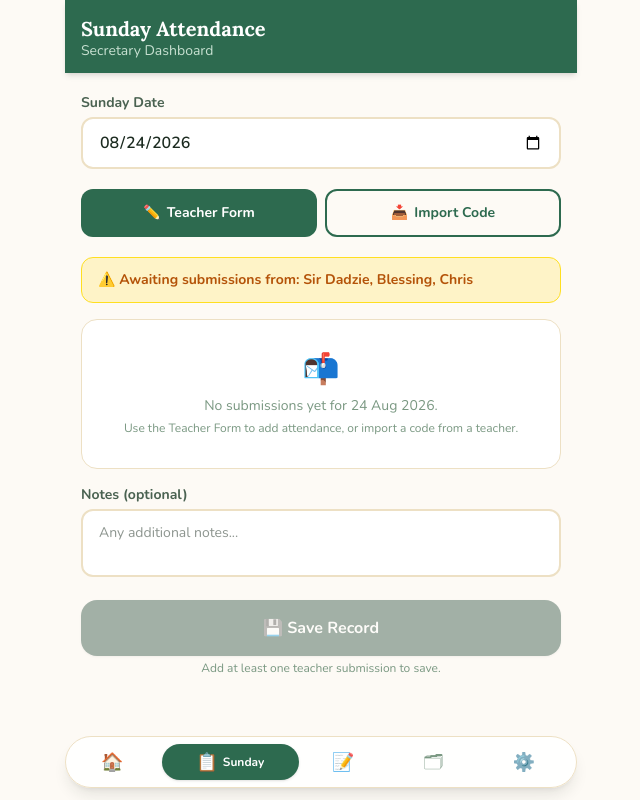
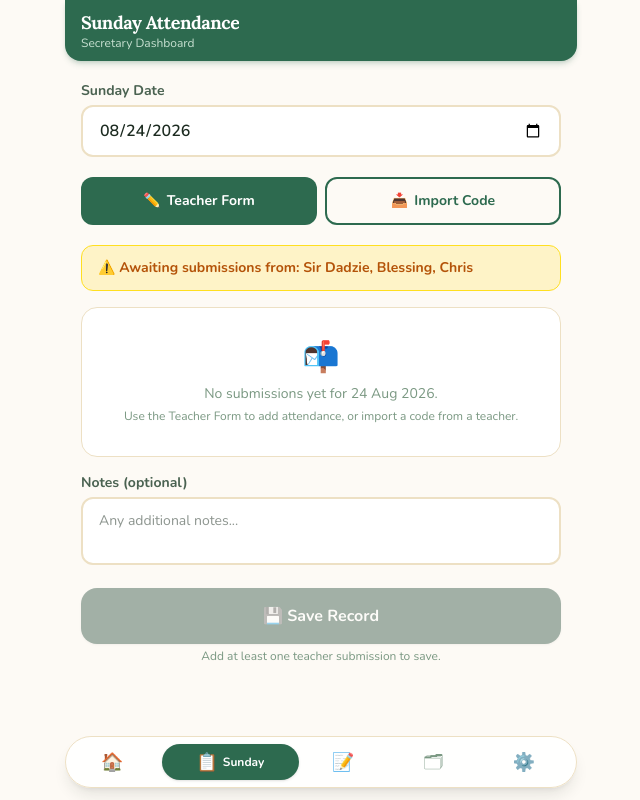
Before and after one commit to chris008123/CellConnect, a React (Vite) app: page / in a window 1280 px wide. Both pictures are taken after a click on the button "📋 Sunday". Shown: the whole page, without its empty margins (319-959 px from the left). Built offline with nearby package versions, Linux system fonts and the light colour scheme.

Commit message:
Refined Heades

```diff
--- a/src/components/PageHeader.tsx
+++ b/src/components/PageHeader.tsx
@@ -6,17 +6,17 @@ interface Props {
 
 export default function PageHeader({ title, subtitle, onBack }: Props) {
   return (
-    <header className="sticky top-0 z-40 bg-forest text-white px-4 pt-4 pb-3 shadow-md">
-      <div className="max-w-lg mx-auto flex items-center gap-3">
+    <header className="sticky top-0 z-40 bg-forest text-white px-4 pt-3 pb-2.5 rounded-b-2xl shadow-md shadow-forest/20">
+      <div className="max-w-lg mx-auto flex items-center gap-2.5">
         {onBack && (
           <button
             onClick={onBack}
             aria-label="Go back"
-            className="p-2 -ml-2 rounded-lg hover:bg-forest-light transition-colors"
+            className="flex items-center justify-center w-8 h-8 -ml-1.5 rounded-full hover:bg-white/15 active:scale-90 transition-all"
           >
             <svg
-              width="20"
-              height="20"
+              width="16"
+              height="16"
               viewBox="0 0 20 20"
               fill="none"
               aria-hidden
@@ -31,12 +31,14 @@ export default function PageHeader({ title, subtitle, onBack }: Props) {
             </svg>
           </button>
         )}
-        <div>
-          <h1 className="font-display text-xl font-bold leading-tight">
+        <div className="min-w-0">
+          <h1 className="font-display text-lg font-bold leading-tight tracking-tight truncate">
             {title}
           </h1>
           {subtitle && (
-            <p className="text-sm text-forest-subtle opacity-90">{subtitle}</p>
+            <p className="text-xs text-forest-subtle opacity-90 truncate">
+              {subtitle}
+            </p>
           )}
         </div>
       </div>
```
